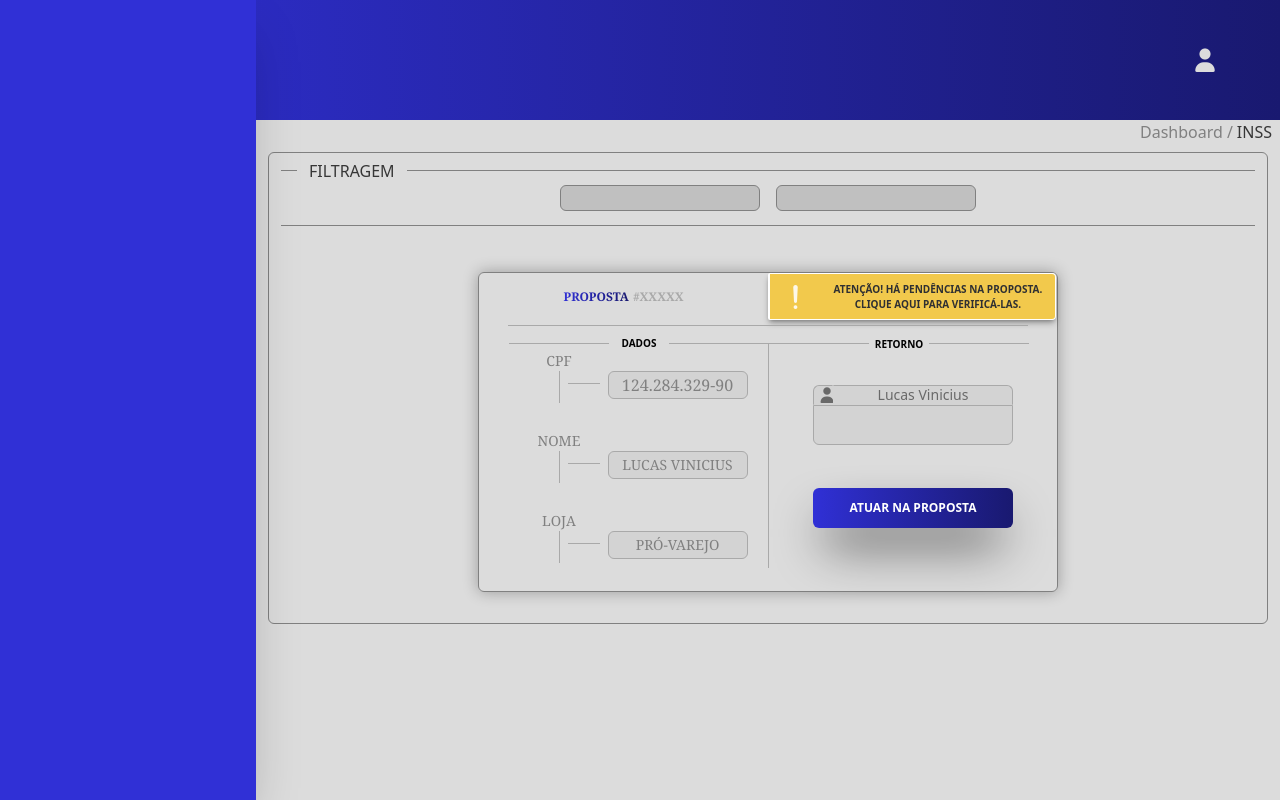
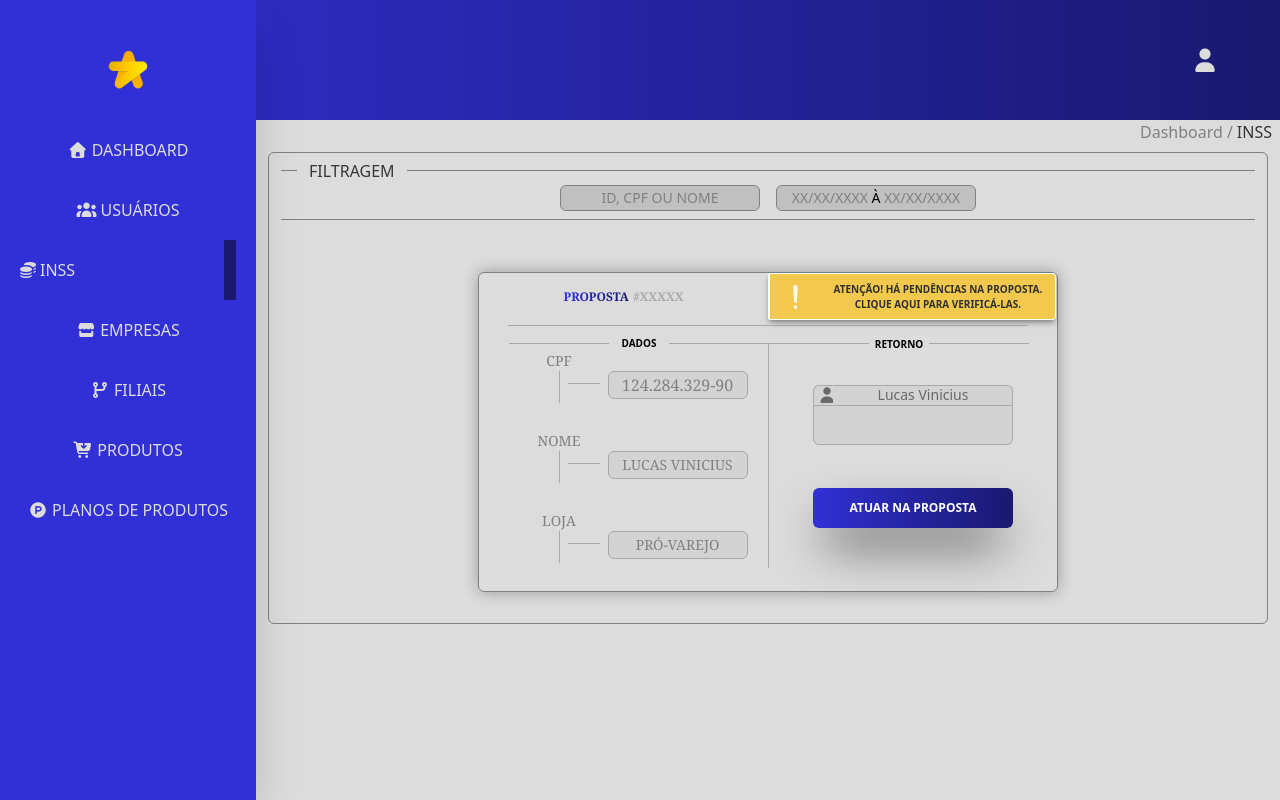
Before and after one commit to vini-lucas/zema-laravel-layout, a website: page src/index.html in a window 1280 px wide. Drawn offline with nearby package versions, Linux system fonts and the light colour scheme.

Commit message:
feat: implementando tela de listar INSS

```diff
--- a/src/index.html
+++ b/src/index.html
@@ -19,6 +19,44 @@
             <button class="flex ml-45 mt-5 cursor-pointer sm:hidden" onclick="return openNavbar()">
                 <i class="fa-solid fa-xmark text-xl text-[#DCDCDC]"></i>
             </button>
+            <div class="w-full h-full">
+                <div class="h-25 w-full flex justify-center items-center">
+                    <a href="index.html"><img src="public/zema-logo.png" alt="Zema" class="h-10 w-10"></a>
+                </div>
+                <div class="w-full h-123.5 flex flex-col">
+                    <div class="w-full h-15 flex justify-center items-center gap-1">
+                        <i class="fa-solid fa-house text-[#DCDCDC]"></i>
+                        <span class="text-[#DCDCDC] text-md">DASHBOARD</span>
+                    </div>
+                    <div class="w-full h-15 flex justify-center items-center gap-1">
+                        <i class="fa-solid fa-users text-[#DCDCDC]"></i>
+                        <span class="text-[#DCDCDC] text-md">USUÁRIOS</span>
+                    </div>
+                    <div class="w-full h-15 flex justify-center items-center gap-1">
+                        <i class="fa-solid fa-coins text-[#DCDCDC]"></i>
+                        <span class="text-[#DCDCDC] text-md">INSS</span>
+                        <div class="h-full w-full flex justify-end items-end">
+                            <div class="h-full w-3 bg-[#191970]"></div>
+                        </div>
+                    </div>
+                    <div class="w-full h-15 flex justify-center items-center gap-1">
+                        <i class="fa-solid fa-store text-[#DCDCDC]"></i>
+                        <span class="text-[#DCDCDC] text-md">EMPRESAS</span>
+                    </div>
+                    <div class="w-full h-15 flex justify-center items-center gap-1">
+                        <i class="fa-solid fa-code-branch text-[#DCDCDC]"></i>
+                        <span class="text-[#DCDCDC] text-md">FILIAIS</span>
+                    </div>
+                    <div class="w-full h-15 flex justify-center items-center gap-1">
+                        <i class="fa-solid fa-cart-arrow-down text-[#DCDCDC]"></i>
+                        <span class="text-[#DCDCDC] text-md">PRODUTOS</span>
+                    </div>
+                    <div class="w-full h-15 flex justify-center items-center gap-1">
+                        <i class="fa-brands fa-product-hunt text-[#DCDCDC]"></i>
+                        <span class="text-[#DCDCDC] text-md">PLANOS DE PRODUTOS</span>
+                    </div>
+                </div>
+            </div>
         </aside>
     </div>
 
@@ -55,8 +93,14 @@
             </div>
 
             <div class="w-full h-1/3 inline-flex justify-center gap-4">
-                <div class="bg-[#C0C0C0] w-50 h-full border border-solid border-[#808080] rounded-md ml-3"></div>
-                <div class="bg-[#C0C0C0] w-50 h-full border border-solid border-[#808080] rounded-md mr-3"></div>
+                <div
+                    class="bg-[#C0C0C0] w-50 h-full border border-solid border-[#808080] rounded-md ml-3 flex items-center justify-center">
+                    <span class="text-sm text-[#808080]">ID, CPF OU NOME</span>
+                </div>
+                <div
+                    class="bg-[#C0C0C0] w-50 h-full border border-solid border-[#808080] rounded-md mr-3 flex justify-center items-center">
+                    <span class="text-sm text-[#808080]">XX/XX/XXXX <span class="text-black">À</span> XX/XX/XXXX</span>
+                </div>
             </div>
 
             <div class="bg-[#808080] h-px mx-3 mt-2"></div>
@@ -189,10 +233,12 @@
                         <!-- Observação da mesa -->
                         <div class="w-full h-full flex flex-col justify-center items-center mt-1">
                             <div class="inline-flex items-start h-auto w-40 sm:w-50">
-                                <div class="flex justify-center items-center h-5 w-5 border border-solid border-[#A9A9A9] border-b-transparent border-r-transparent rounded-tl-md bg-[#D3D3D3] pl-2">
+                                <div
+                                    class="flex justify-center items-center h-5 w-5 border border-solid border-[#A9A9A9] border-b-transparent border-r-transparent rounded-tl-md bg-[#D3D3D3] pl-2">
                                     <i class="fa-solid fa-user text-[#696969]"></i>
                                 </div>
-                                <div class="flex justify-center items-center h-5 w-full px-3 border border-solid border-[#A9A9A9] border-b-transparent rounded-tr-md bg-[#D3D3D3] border-l-transparent">
+                                <div
+                                    class="flex justify-center items-center h-5 w-full px-3 border border-solid border-[#A9A9A9] border-b-transparent rounded-tr-md bg-[#D3D3D3] border-l-transparent">
                                     <span class="text-sm text-[#696969]">Lucas Vinicius</span>
                                 </div>
                             </div>
```
Also changed, not shown: src/output.css, src/public/zema_logo.png (added).
